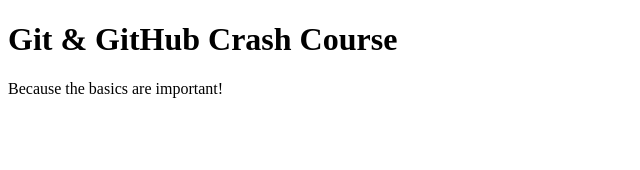
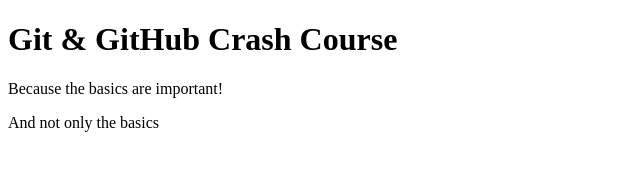
Before and after one commit to vivianvanatu/gittest-repo, a plain HTML site: page index.html in a window 1280 px wide. Shown: the whole page, without its empty margins (0-640 px from the left). Drawn offline with Linux system fonts and the light colour scheme.

Commit message:
Add one more paragraph

```diff
--- a/index.html
+++ b/index.html
@@ -9,5 +9,6 @@
   <body>
     <h1>Git & GitHub Crash Course</h1>
     <p>Because the basics are important!</p>
+    <p>And not only the basics</p>
   </body>
 </html>
```
